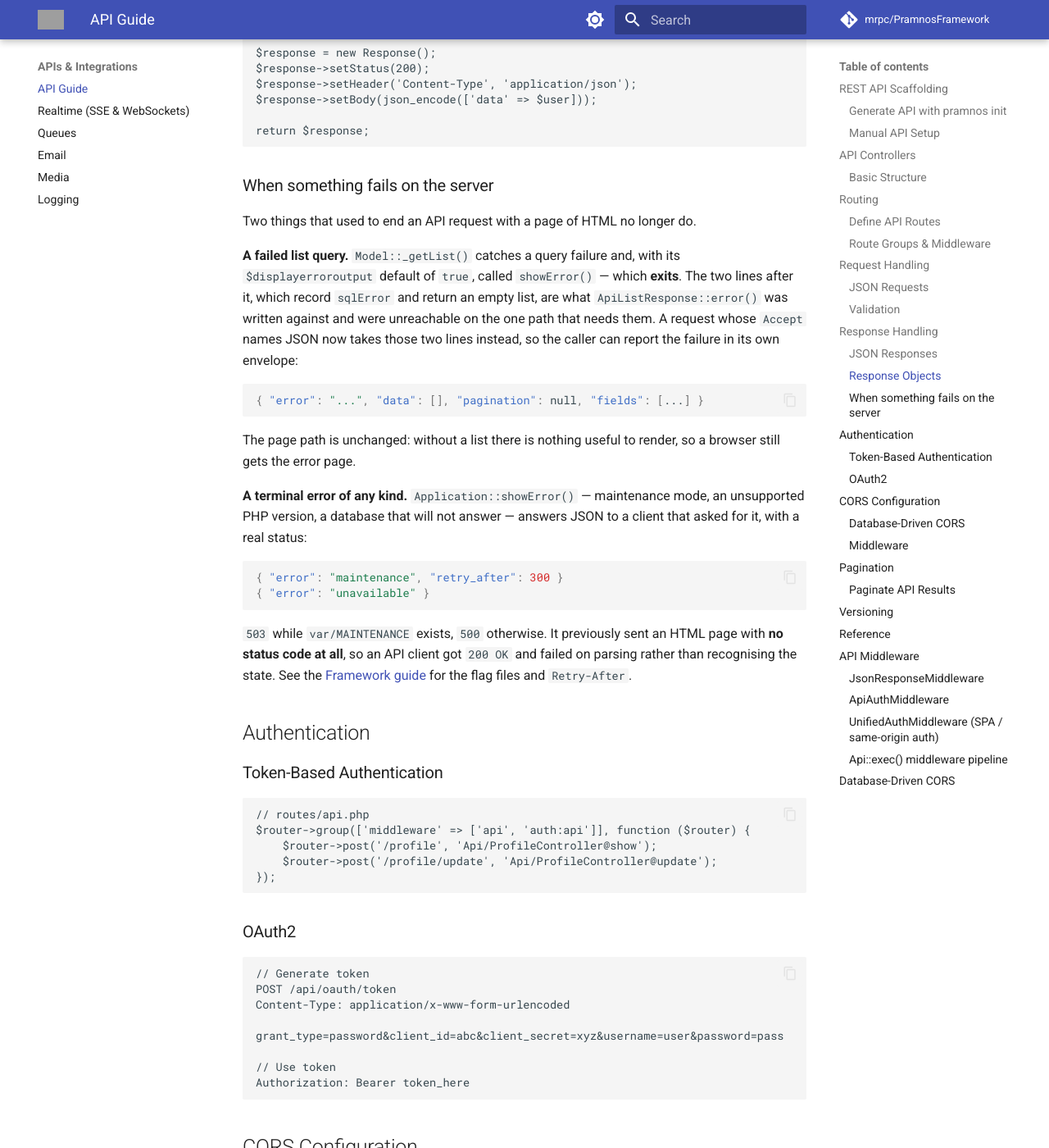
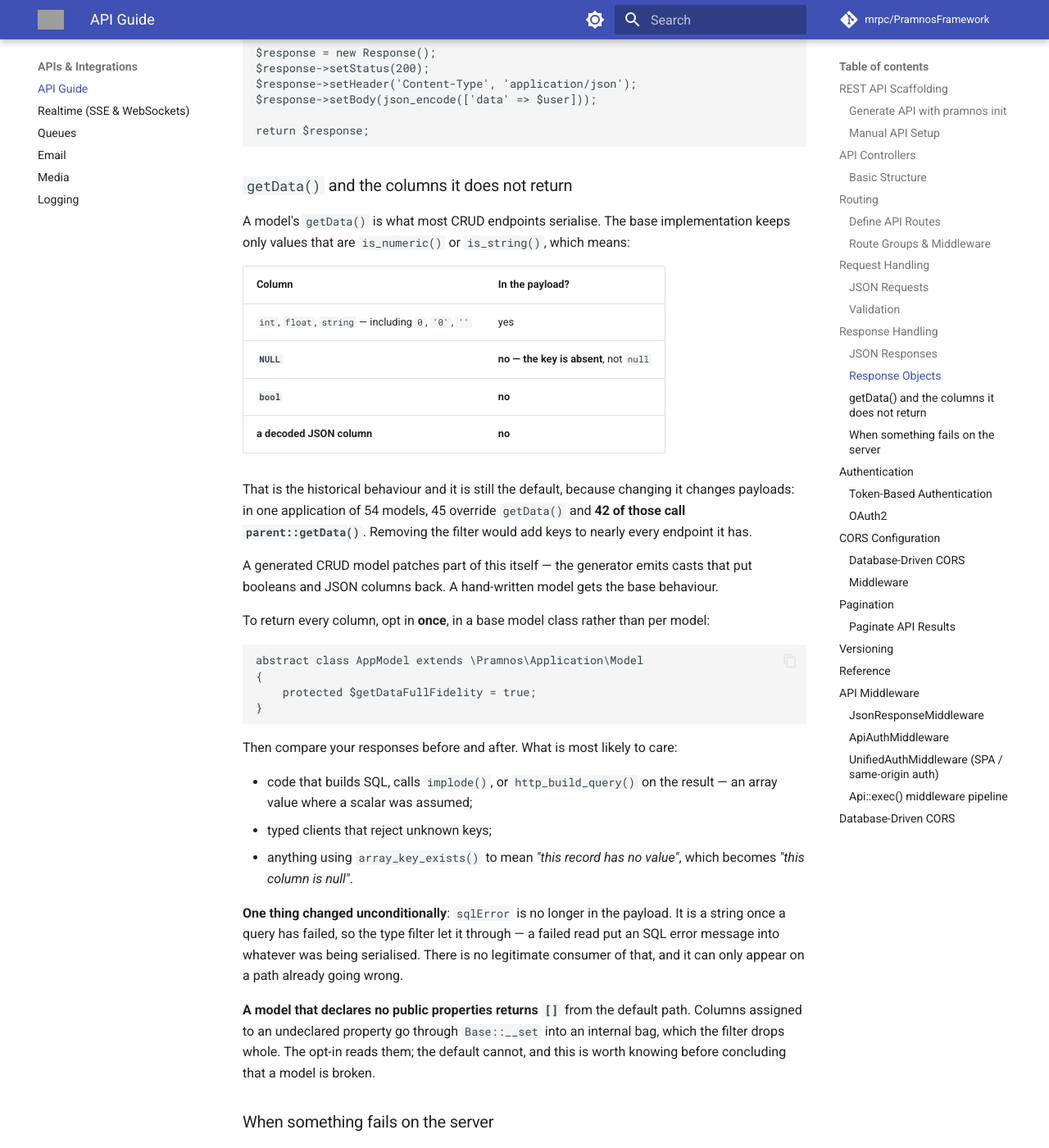
Before and after one commit to mrpc/PramnosFramework, an MkDocs documentation site: the page built from docs/Pramnos_API_Guide.md, in a window 1280 px wide and 1400 px high, scrolled down 4588 px. Shown: the whole window at 82% size. Built offline with MkDocs 1.6.1 and Material for MkDocs 9.7.7, drawn with Linux system fonts in a browser that asks for light colours; comment, search, counter and statistics services are not loaded; grey boxes are pictures that could not be loaded.

Commit message:
fix(model): getData() dropped NULL, booleans and every JSON column
It kept only values that were is_numeric() or is_string(). The filter exists
because the loop scans the whole object — it is what stops _initialData, the
controller and the message buffers reaching a payload — and the columns were
collateral.

Four consequences from the one cause: NULL columns absent rather than null, so
array_key_exists() says the record has no such field about a field it has;
booleans and decoded JSON columns gone; a model declaring no public properties
returning [] entirely, because Base::__set puts undeclared columns in _data and
the loop drops that array whole; and sqlError not on the exclusion list, so a
failed read put its SQL error message into whatever was being serialised.

The generator already knew: make:crud emits per-column casts putting booleans
back after parent::getData(), patching the type filter one type at a time and
stopping one short of JSON. That case exists now.

Why opt-in rather than fixed outright — measured, not assumed. In one existing
application: 54 models, 45 override getData(), 42 of those call parent. A change
here reaches almost every endpoint it has. Every new key is more correct and
every one is a difference a consumer can notice, and the bar was no differences
at all.

So: unconditionally, the exclusion list becomes a named array including the
internals previously excluded only by luck of their type, and output is
byte-identical bar sqlError. Behind $getDataFullFidelity, every column plus the
_data bag.

A parameter was not available — getData() is overridden in dozens of places with
no arguments, and PHP fatals on a child declaring fewer parameters than its
parent. Checked before designing around it.

The first golden master was wrong in the way that made it agree: the
transcription lived on the test class, where get_object_vars() sees only public
properties, so it never saw the protected sqlError and passed by coincidence of
the data. It is a method on the model now. Six of fourteen tests fail if the
default is flipped.

````diff
--- a/docs/Pramnos_API_Guide.md
+++ b/docs/Pramnos_API_Guide.md
@@ -241,6 +241,53 @@ $response->setBody(json_encode(['data' => $user]));
 return $response;
 ```
 
+### `getData()` and the columns it does not return
+
+A model's `getData()` is what most CRUD endpoints serialise. The base implementation
+keeps only values that are `is_numeric()` or `is_string()`, which means:
+
+| Column | In the payload? |
+| --- | --- |
+| `int`, `float`, `string` — including `0`, `'0'`, `''` | yes |
+| **`NULL`** | **no — the key is absent**, not `null` |
+| **`bool`** | **no** |
+| **a decoded JSON column** | **no** |
+
+That is the historical behaviour and it is still the default, because changing it
+changes payloads: in one application of 54 models, 45 override `getData()` and **42 of
+those call `parent::getData()`**. Removing the filter would add keys to nearly every
+endpoint it has.
+
+A generated CRUD model patches part of this itself — the generator emits casts that put
+booleans and JSON columns back. A hand-written model gets the base behaviour.
+
+To return every column, opt in **once**, in a base model class rather than per model:
+
+```php
+abstract class AppModel extends \Pramnos\Application\Model
+{
+    protected $getDataFullFidelity = true;
+}
+```
+
+Then compare your responses before and after. What is most likely to care:
+
+- code that builds SQL, calls `implode()`, or `http_build_query()` on the result — an
+  array value where a scalar was assumed;
+- typed clients that reject unknown keys;
+- anything using `array_key_exists()` to mean *"this record has no value"*, which
+  becomes *"this column is null"*.
+
+**One thing changed unconditionally**: `sqlError` is no longer in the payload. It is a
+string once a query has failed, so the type filter let it through — a failed read put an
+SQL error message into whatever was being serialised. There is no legitimate consumer of
+that, and it can only appear on a path already going wrong.
+
+**A model that declares no public properties returns `[]`** from the default path.
+Columns assigned to an undeclared property go through `Base::__set` into an internal
+bag, which the filter drops whole. The opt-in reads them; the default cannot, and this
+is worth knowing before concluding that a model is broken.
+
 ### When something fails on the server
 
 Two things that used to end an API request with a page of HTML no longer do.
````
Also changed, not shown: docs/version-history/posts/2026-08-16-getdata-and-the-columns-it-never-returned.md (added, +110 -0 lines), 3 other files.
